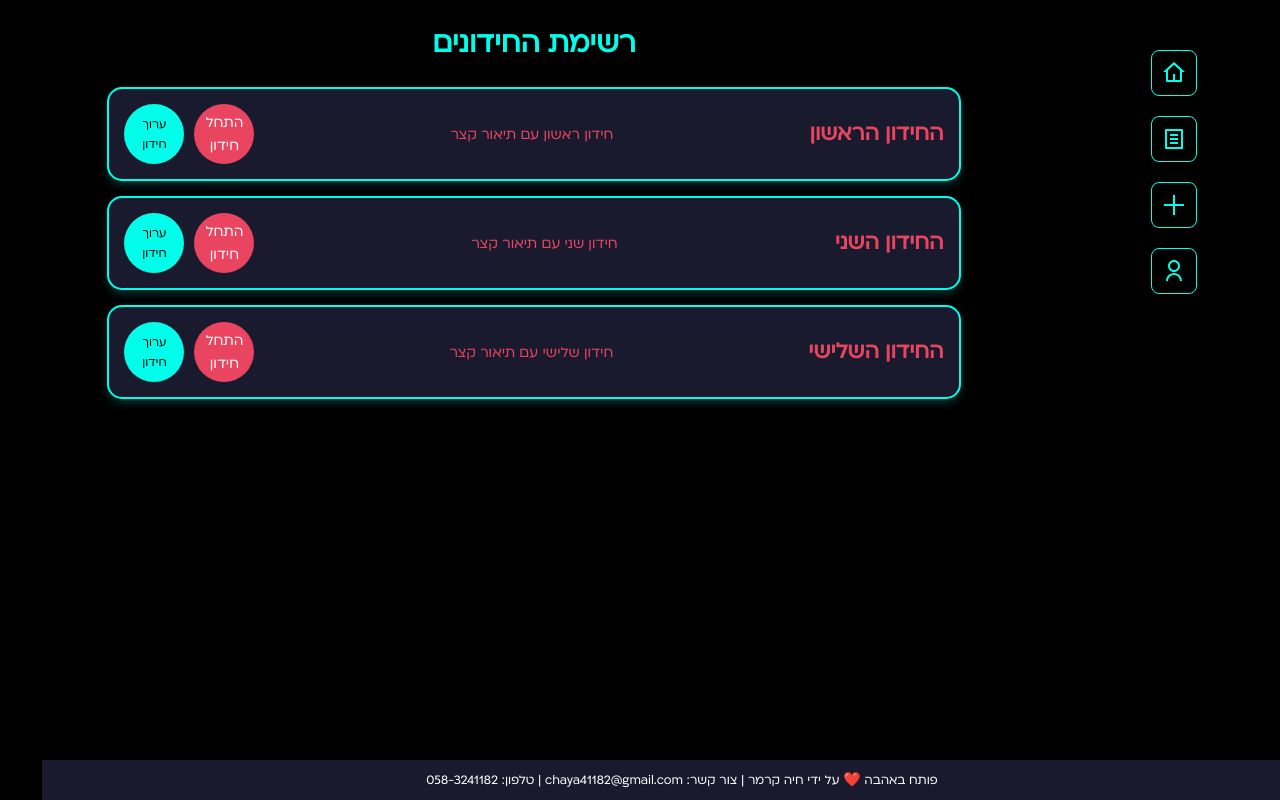
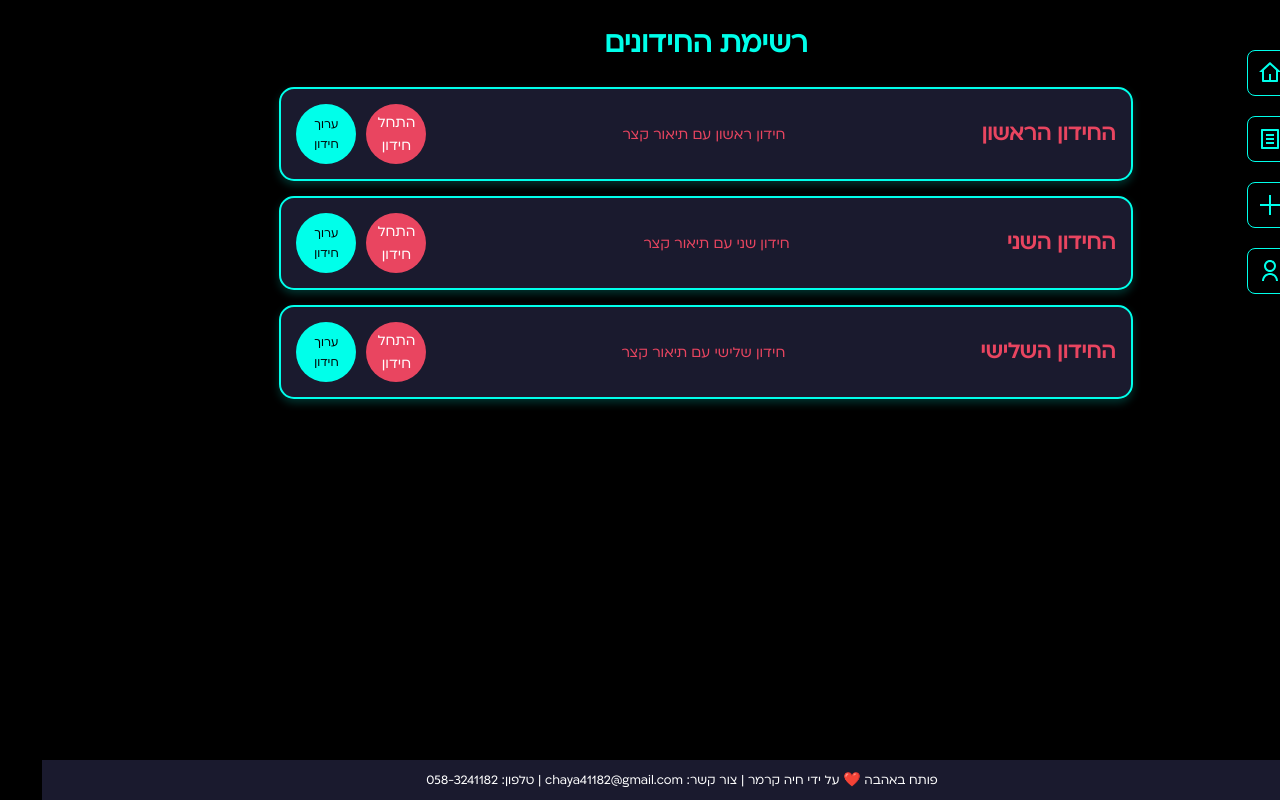
Before and after one commit to ChayaCodes/trivia-quiz-client, a React (Create React App) app in the folder client/: page /quizzes in a window 1280 px wide. Shown: the top 800 px of the page. Built offline with nearby package versions, Linux system fonts and the light colour scheme.

Commit message:
Changing sidebar visibility settings

```diff
--- a/client/src/components/Container/Container.css
+++ b/client/src/components/Container/Container.css
@@ -4,10 +4,11 @@
     max-height: 100vh;
     margin: 0;
     width: 100vw;
+        gap: 20px;
 }
 
 .sidebar {
-    width: 20vw;
+    width: 5vw;
     height: 80vh;
 }
 
```
